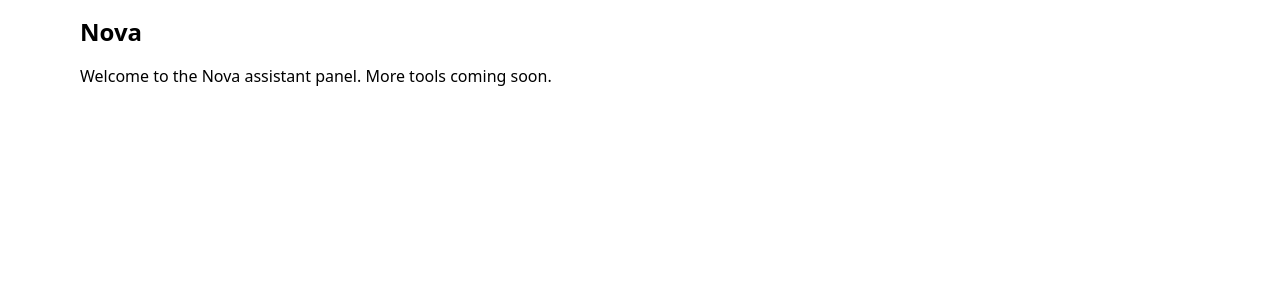
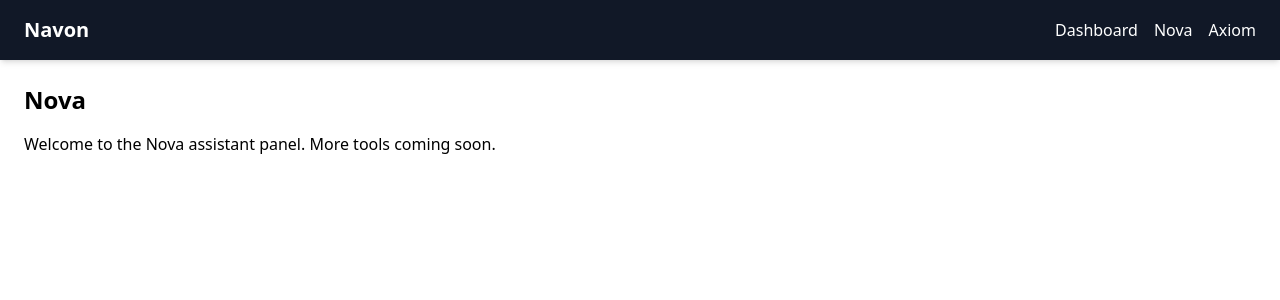
Before and after one commit to AviPulseFounder/navon-ui, a Next.js app: page /nova in a window 1280 px wide. Shown: the top 300 px of the page. Built offline with nearby package versions, Linux system fonts and the light colour scheme.

Commit message:
Add Navbar and update Layout with navigation

```diff
--- a/components/Layout.js
+++ b/components/Layout.js
@@ -1,9 +1,9 @@
+import Navbar from './Navbar';
 export default function Layout({ children }) {
   return (
-    <div className="min-h-screen bg-background text-foreground">
-      <main className="max-w-6xl mx-auto p-4">
-        {children}
-      </main>
-    </div>
-  )
+    <>
+      <Navbar />
+      <main className="p-6">{children}</main>
+    </>
+  );
 }
--- /dev/null
+++ b/components/Navbar.js
@@ -0,0 +1,14 @@
+import Link from 'next/link';
+
+export default function Navbar() {
+  return (
+    <nav className="flex justify-between items-center px-6 py-4 bg-gray-900 text-white shadow-md">
+      <div className="text-xl font-semibold">Navon</div>
+      <div className="space-x-4">
+        <Link href="/dashboard" className="hover:underline">Dashboard</Link>
+        <Link href="/nova" className="hover:underline">Nova</Link>
+        <Link href="/axiom" className="hover:underline">Axiom</Link>
+      </div>
+    </nav>
+  );
+}
```
